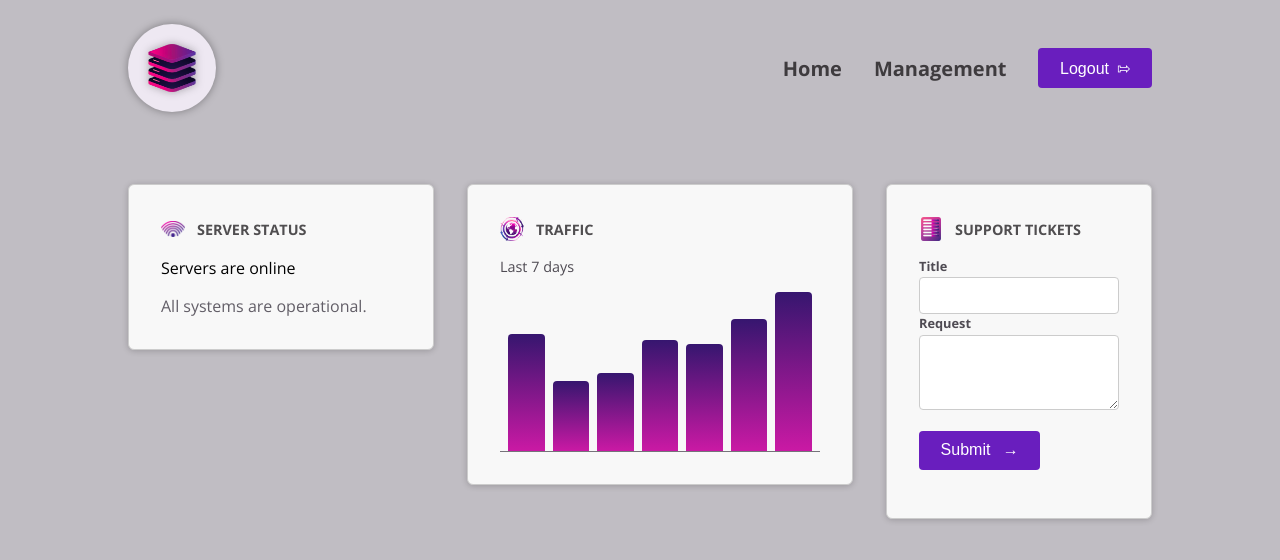
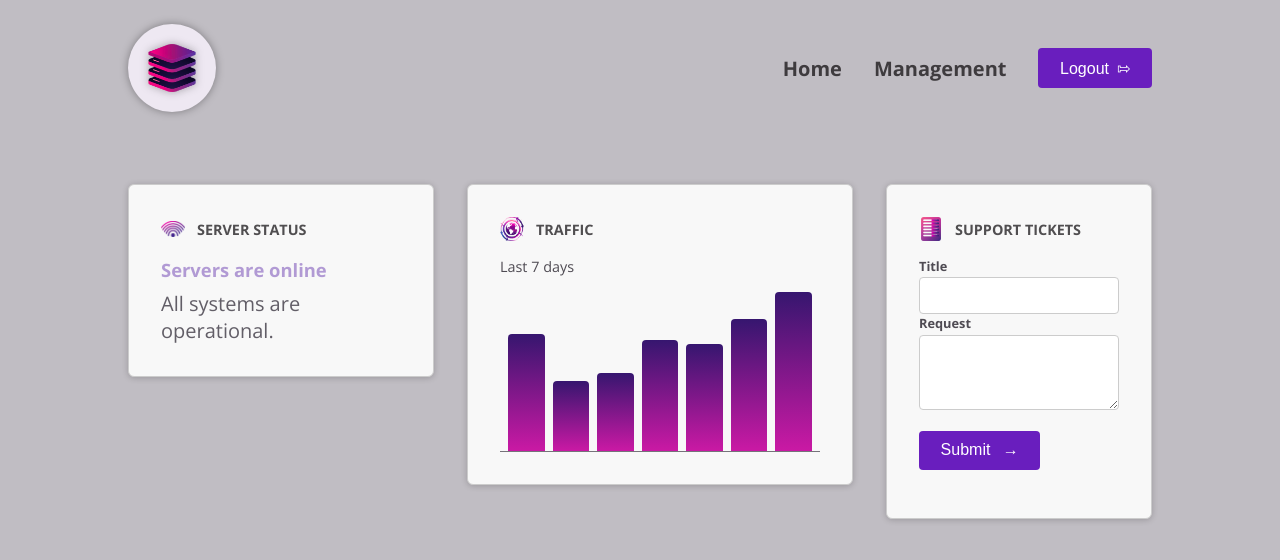
Before and after one commit to bottleEveningTech/serverManager, an Angular app: page / in a window 1280 px wide. Shown: the top 560 px of the page. Built offline with nearby package versions, Linux system fonts and the light colour scheme.

Commit message:
more angular styling

```diff
--- a/src/app/dashboard/server-status/server-status.component.html
+++ b/src/app/dashboard/server-status/server-status.component.html
@@ -1,5 +1,15 @@
-<div [class.status]="currentStatus === 'offline'"> <!--this handles single class change-->
-
+<!-- <div [class.status]="currentStatus === 'offline'"> -->
+     <!--this handles single class change-->
+<div [class]="{
+    status: true,
+    'status-online': currentStatus === 'online',
+    'status-offline': currentStatus === 'offline',
+    'status-unknown': currentStatus === 'unknown'
+}"
+[style]="{
+    'font-size': '20px'
+}"
+[style.fontSize]="'20px'">
     @if (currentStatus === 'online') {
         <p>Servers are online</p>
         <p>All systems are operational.</p>
```
